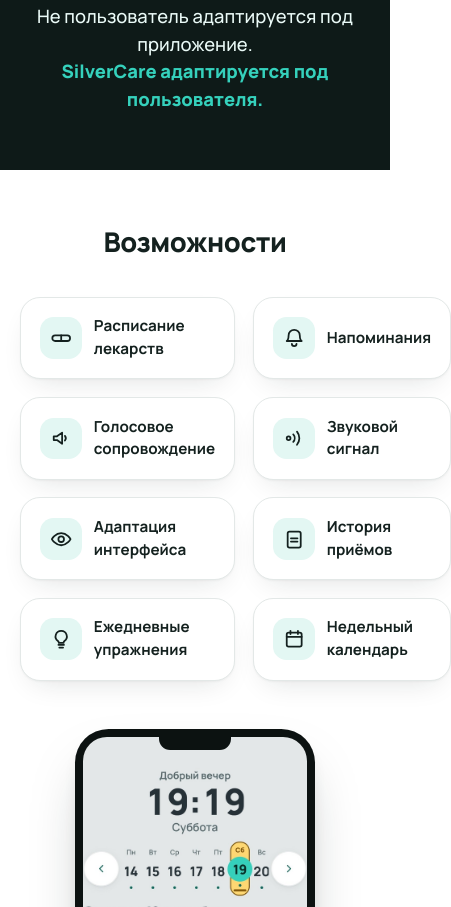
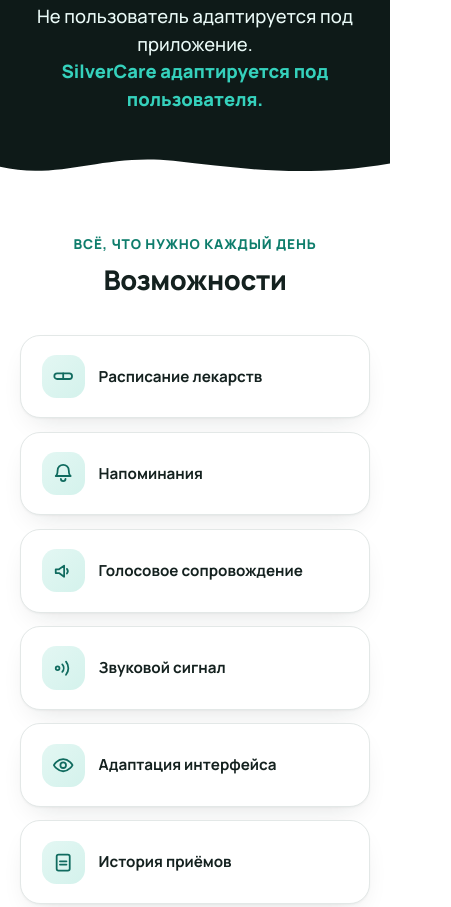
Before and after one commit to quickorder65-eng/silvercare, a plain HTML site: page index.html in a window 390 px wide. Shown: the part 4607-5514 px from the top of the page, 451 px wide, since content can reach past the window. Drawn offline with Linux system fonts and the light colour scheme.

Commit message:
Fix broken mobile layout in features section, polish landing page

```diff
--- a/index.html
+++ b/index.html
@@ -165,11 +165,15 @@
         <strong>SilverCare адаптируется под пользователя.</strong>
       </p>
     </div>
+    <svg class="section-wave" viewBox="0 0 1440 60" preserveAspectRatio="none" aria-hidden="true">
+      <path class="section-wave-fill" d="M0,32 C220,64 380,0 640,18 C900,36 1120,58 1440,24 L1440,60 L0,60 Z"></path>
+    </svg>
   </section>
 
   <!-- ================= FEATURE SHOWCASE ================= -->
   <section class="section" id="features">
     <div class="wrap">
+      <span class="section-eyebrow reveal">Всё, что нужно каждый день</span>
       <h2 class="section-title reveal">Возможности</h2>
 
       <div class="mini-feature-grid reveal">
--- a/landing.css
+++ b/landing.css
@@ -52,6 +52,7 @@
   font-family: "Manrope", "Segoe UI", Verdana, Arial, sans-serif;
   line-height: 1.5;
   -webkit-font-smoothing: antialiased;
+  overflow-x: hidden;
 }
 
 img {
@@ -428,6 +429,14 @@
 .section {
   padding: 5rem 0;
 }
+/* Land nicely below the sticky header instead of tucking right under it
+   when a nav link jumps here. */
+#how-it-works,
+#accessibility,
+#features,
+#app-preview {
+  scroll-margin-top: 88px;
+}
 .section--alt {
   background: var(--bg-alt);
 }
@@ -523,6 +532,24 @@
 .section--dark {
   background: var(--bg-dark);
   color: #f4faf9;
+  position: relative;
+}
+/* Soft curved seam into the next (light) section, instead of a hard edge. */
+.section-wave {
+  position: absolute;
+  left: 0;
+  bottom: -1px;
+  width: 100%;
+  height: 44px;
+  display: block;
+}
+.section-wave-fill {
+  fill: var(--bg);
+}
+@media (max-width: 560px) {
+  .section-wave {
+    height: 26px;
+  }
 }
 .section-title--onDark {
   color: #ffffff;
@@ -573,7 +600,7 @@
   text-align: center;
   font-size: clamp(1.15rem, 2.4vw, 1.5rem);
   color: #eafaf7;
-  margin: 3.2rem 0 0;
+  margin: 3.2rem 0 0.5rem;
   line-height: 1.5;
   font-weight: 500;
 }
@@ -670,40 +697,60 @@
 }
 
 /* ---- Compact feature icon grid ---------------------------------------------------- */
+.section-eyebrow {
+  display: block;
+  text-align: center;
+  color: var(--mint);
+  font-weight: 800;
+  font-size: 0.85rem;
+  letter-spacing: 0.06em;
+  text-transform: uppercase;
+  margin-bottom: 0.6rem;
+}
 .mini-feature-grid {
   display: grid;
   grid-template-columns: repeat(4, 1fr);
-  gap: 1.1rem;
+  gap: 1rem;
   margin-top: 2.4rem;
 }
 .mini-feature {
   display: flex;
   align-items: center;
-  gap: 0.75rem;
+  gap: 0.85rem;
+  min-width: 0;
   background: var(--bg);
   border: 1px solid var(--border);
   border-radius: var(--radius-md);
-  padding: 1.1rem 1.2rem;
+  padding: 1.2rem 1.3rem;
   box-shadow: var(--shadow-card);
+  transition: transform 0.15s ease, box-shadow 0.15s ease, border-color 0.15s ease;
+}
+.mini-feature:hover,
+.mini-feature:active {
+  transform: translateY(-2px);
+  border-color: var(--mint-bright);
+  box-shadow: 0 10px 24px -14px rgba(20, 33, 31, 0.28), var(--shadow-card);
 }
 .mini-feature-icon {
   flex-shrink: 0;
   display: inline-flex;
   align-items: center;
   justify-content: center;
-  width: 2.6rem;
-  height: 2.6rem;
-  border-radius: 0.85rem;
-  background: var(--mint-pale);
+  width: 2.7rem;
+  height: 2.7rem;
+  border-radius: 0.9rem;
+  background: linear-gradient(135deg, var(--mint-pale), #d4f2ec);
   color: var(--mint-dark);
 }
 .mini-feature-icon .icon {
   width: 1.4rem;
   height: 1.4rem;
 }
-.mini-feature span {
+.mini-feature span:last-child {
+  min-width: 0;
   font-weight: 700;
   font-size: 0.95rem;
+  line-height: 1.3;
   color: var(--ink);
 }
 
@@ -872,4 +919,9 @@
   .wrap {
     padding: 0 1.25rem;
   }
+  /* One column reads far better than two cramped ones at phone width. */
+  .mini-feature-grid {
+    grid-template-columns: 1fr;
+    gap: 0.85rem;
+  }
 }
```
